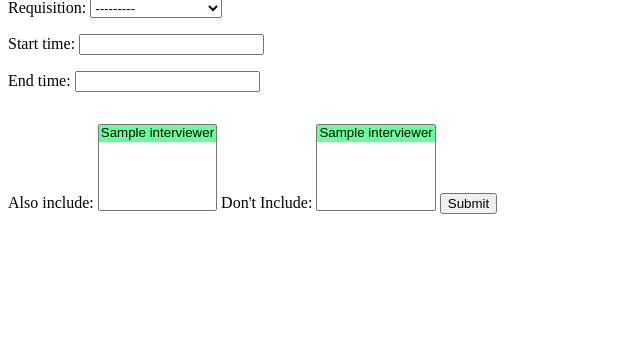
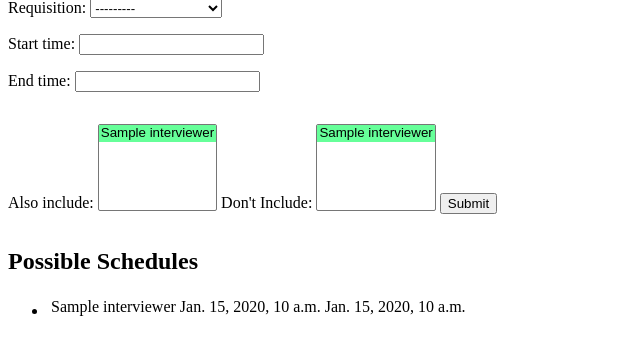
Before and after one commit to kmorrison/caltech, a Django app: template templates/scheduler.html in a window 1280 px wide. Shown: the part 107-466 px from the top of the page, without its empty margins (0-640 px from the left). Run offline with Django 3.2, Linux system fonts and the light colour scheme; tables that the repository leaves empty hold one stand-in row (values such as "Sample post"); the template is opened without the code that fills it: values that come from a table or form of the project are taken from there, most other values are stand-ins (such as "Sample title", 1, 10 or a date in 2020); parts of the project's set-up code (start-up, migrations or seed data) failed here and were passed over.

Commit message:
ZOMG IT WORKS

```diff
--- a/jeeves/views.py
+++ b/jeeves/views.py
@@ -8,6 +8,7 @@ from django.shortcuts import render_to_response
 from django.template import RequestContext
 
 from jeeves import models
+from jeeves.calendar import schedule_calculator
 from jeeves.calendar.client import calendar_client
 from jeeves.calendar.lib import TimePeriod
 
@@ -66,10 +67,16 @@ class FindTimesForm(forms.Form):
 
 class SuggestScheduleForm(FindTimesForm):
 
-    number_of_interviewers = forms.ChoiceField((i, i) for i in xrange(1, 10))
+    number_of_interviewers = forms.TypedChoiceField([(i, i) for i in xrange(1, 10)], coerce=int)
 
     break_start_time = forms.DateTimeField(required=False)
     break_end_time = forms.DateTimeField(required=False)
+
+    @property
+    def possible_break(self):
+        if self.cleaned_data['break_start_time'] is None or  self.cleaned_data['break_end_time'] is None:
+            return None
+        return TimePeriod(self.cleaned_data['break_start_time'], self.cleaned_data['break_end_time'])
 
 
 def index(request):
@@ -132,6 +139,14 @@ def scheduler_post(request):
         )
 
         calendar_response = calendar_client.get_calendars(interviewers, scheduler_form.time_period)
+        required_interviewers, optional_interviewers = calendar_response.winnow_by_interviewers([interviewer.name for interviewer in scheduler_form.cleaned_data['also_include']])
+        schedules = schedule_calculator.calculate_schedules(
+                required_interviewers,
+                optional_interviewers,
+                scheduler_form.cleaned_data['number_of_interviewers'],
+                time_period=scheduler_form.time_period,
+                possible_break=scheduler_form.possible_break,
+        )
 
     return render(
             request,
@@ -139,5 +154,6 @@ def scheduler_post(request):
             dict(
                 scheduler_form=scheduler_form,
                 valid_submission=valid_submission,
+                schedules=schedules,
             )
     )
--- a/static/css/jeeves.css
+++ b/static/css/jeeves.css
@@ -66,3 +66,7 @@ a.header-index-link {
 .displayInline {
     display: inline-block;
 }
+
+.schedule-interview-name {
+    margin-right: 15px;
+}
--- a/templates/scheduler.html
+++ b/templates/scheduler.html
@@ -21,7 +21,24 @@
 </form>
 </div>
 
-{% if valid_submission %}
-<h2>YAY</h2>
+{% if schedules %}
+<h2>Possible Schedules</h2>
+<ul>
+    {% for schedule in schedules %}
+    <li>
+    <table>
+        {% for interview_slot in schedule %}
+        <tr>
+            <td class="schedule-interview-name">{{interview_slot.interviewer}}</td>
+            <td class="schedule-interview-time">{{interview_slot.start_time}}</td>
+            <td class="schedule-interview-time">{{interview_slot.end_time}}</td>
+        </tr>
+        {% endfor %}
+    </table>
+
+    </li>
+    {% endfor %}
+</ul>
 {% endif %}
+
 {% endblock %}
```
Also changed, not shown: jeeves/calendar/schedule_calculator.py (+3 -5 lines).
